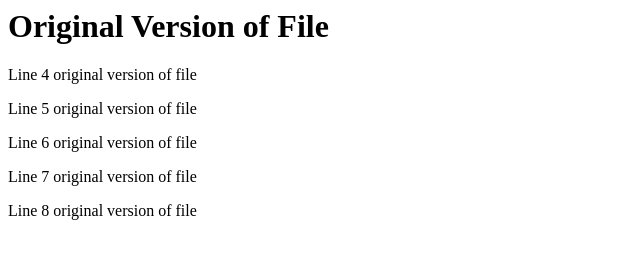
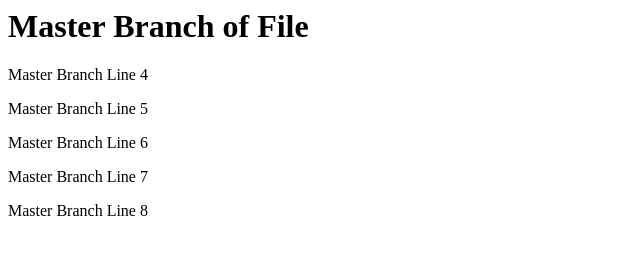
Before and after one commit to Atiagina/sm15-itc260-branch-practice, a plain HTML site: page index.htm in a window 1280 px wide. Shown: the whole page, without its empty margins (0-640 px from the left). Drawn offline with Linux system fonts and the light colour scheme.

Commit message:
Adds changes to index.htm

```diff
--- a/index.htm
+++ b/index.htm
@@ -1,11 +1,11 @@
 <html>
 <body>
-<h1>Original Version of File</h1>
-<p>Line 4 original version of file</p>
-<p>Line 5 original version of file</p>
-<p>Line 6 original version of file</p>
-<p>Line 7 original version of file</p>
-<p>Line 8 original version of file</p>
+<h1>Master Branch of File</h1>
+<p>Master Branch Line 4</p>
+<p>Master Branch Line 5</p>
+<p>Master Branch Line 6</p>
+<p>Master Branch Line 7</p>
+<p>Master Branch Line 8</p>
 </body>
 
 </html>
```
